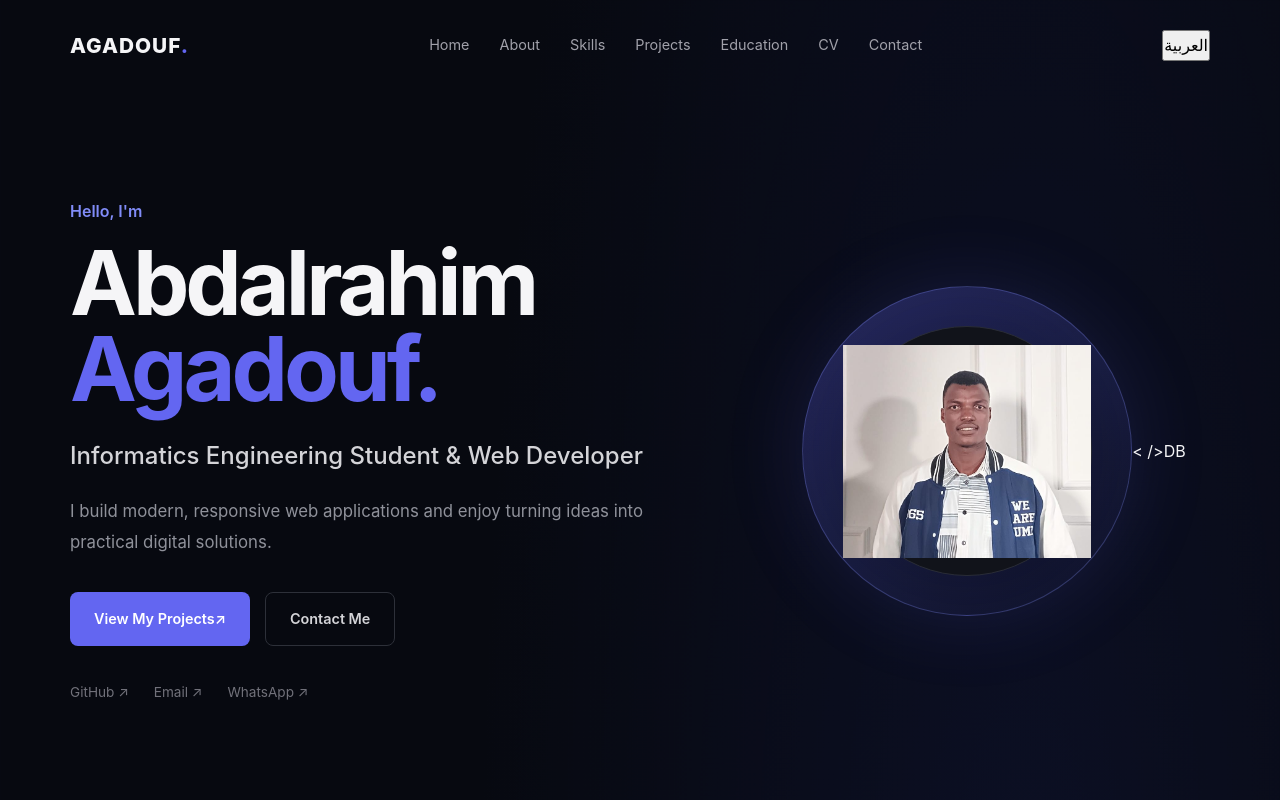
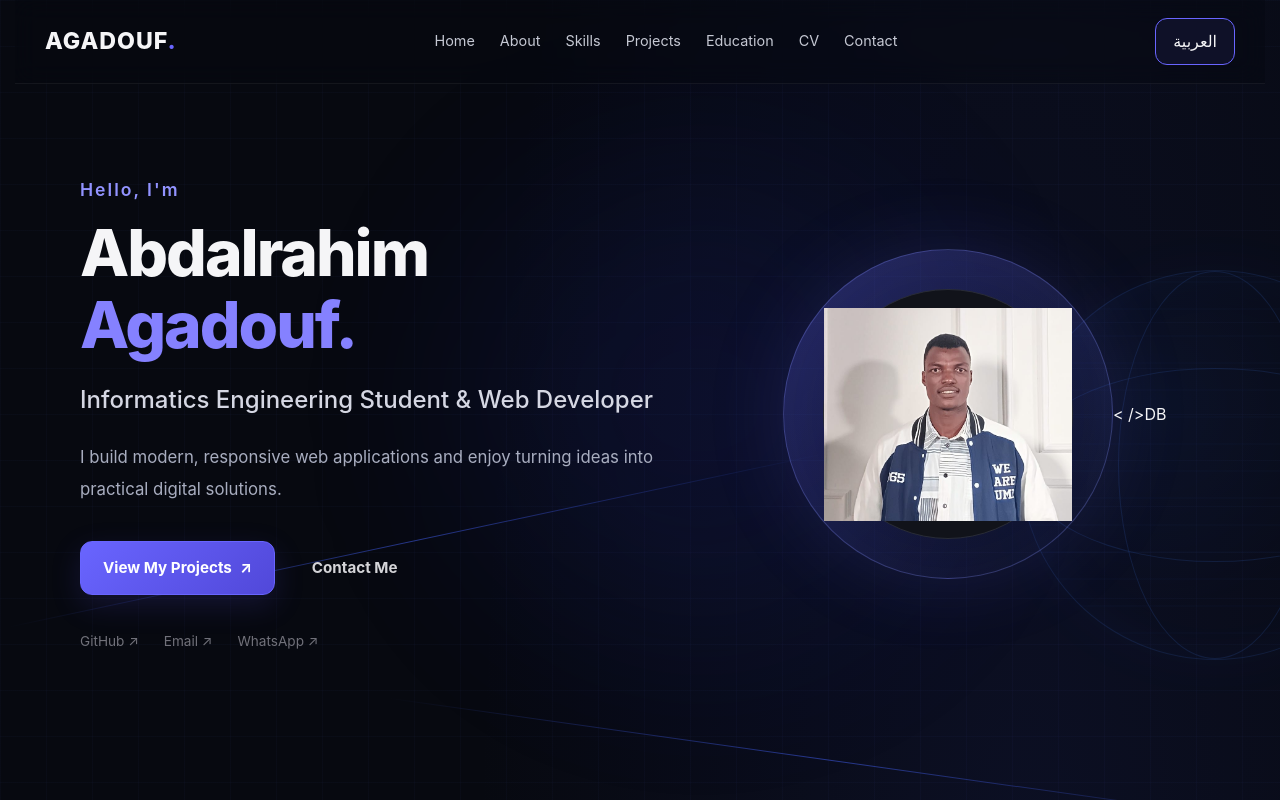
Before and after one commit to Agadouf/my-portfolio, a React (Vite) app: page / in a window 1280 px wide. Shown: the top 800 px of the page. Built offline with nearby package versions, Linux system fonts and the light colour scheme.

Commit message:
Update App.css

```diff
--- a/src/App.css
+++ b/src/App.css
@@ -1,6 +1,6 @@
-/* =========================================================
-   GLOBAL
-========================================================= */
+/* =========================
+   GLOBAL STYLES
+========================= */
 
 * {
   margin: 0;
@@ -10,7 +10,7 @@
 
 html {
   scroll-behavior: smooth;
-  scroll-padding-top: 25px;
+  scroll-padding-top: 90px;
   width: 100%;
   max-width: 100%;
 }
@@ -19,18 +19,10 @@ body {
   width: 100%;
   max-width: 100%;
   overflow-x: hidden;
-
   background: #070910;
   color: #f5f5f7;
-
-  font-family:
-    Inter,
-    system-ui,
-    -apple-system,
-    BlinkMacSystemFont,
-    "Segoe UI",
-    sans-serif;
-
+  font-family: Inter, system-ui, -apple-system, BlinkMacSystemFont,
+    "Segoe UI", sans-serif;
   line-height: 1.7;
 }
 
@@ -54,20 +46,25 @@ img {
   max-width: 100%;
 }
 
+button {
+  cursor: pointer;
+}
 
-/* =========================================================
+::selection {
+  background: #6965ff;
+  color: white;
+}
+
+/* =========================
    MAIN PORTFOLIO
-========================================================= */
+========================= */
 
 .portfolio {
   position: relative;
   isolation: isolate;
-
   width: 100%;
   min-height: 100vh;
-
-  overflow-x: hidden;
-
+  overflow: clip;
   background:
     radial-gradient(
       ellipse at 80% 20%,
@@ -90,7 +87,302 @@ img {
   z-index: 2;
 }
 
+.portfolio section {
+  scroll-margin-top: 85px;
+}
 
-/* =========================================================
-   PROGRAMMING BACKGROUND
-========================================================= */
+/* =========================
+   DECORATIVE BACKGROUND
+========================= */
+
+.tech-background {
+  position: absolute;
+  inset: 0;
+  z-index: 0;
+  overflow: hidden;
+  pointer-events: none;
+  background-image:
+    linear-gradient(
+      rgba(75, 95, 220, 0.035) 1px,
+      transparent 1px
+    ),
+    linear-gradient(
+      90deg,
+      rgba(75, 95, 220, 0.035) 1px,
+      transparent 1px
+    );
+  background-size: 46px 46px;
+}
+
+.background-glow {
+  position: absolute;
+  top: 160px;
+  left: 36%;
+  width: 480px;
+  height: 480px;
+  border-radius: 50%;
+  background: rgba(46, 62, 200, 0.12);
+  filter: blur(110px);
+  animation: glowPulse 7s ease-in-out infinite alternate;
+}
+
+.tech-globe {
+  position: absolute;
+  top: 270px;
+  right: -130px;
+  width: 390px;
+  height: 390px;
+  border: 1px solid rgba(65, 130, 255, 0.4);
+  border-radius: 50%;
+  background:
+    radial-gradient(
+      circle at 35% 35%,
+      rgba(47, 119, 255, 0.15),
+      transparent 60%
+    ),
+    repeating-linear-gradient(
+      0deg,
+      transparent 0,
+      transparent 25px,
+      rgba(48, 117, 255, 0.1) 26px,
+      transparent 27px
+    );
+  box-shadow:
+    inset 0 0 45px rgba(45, 112, 255, 0.12),
+    0 0 60px rgba(37, 99, 235, 0.1);
+  opacity: 0.35;
+}
+
+.globe-longitude {
+  position: absolute;
+  inset: 0 25%;
+  border: 1px solid rgba(65, 130, 255, 0.4);
+  border-radius: 50%;
+}
+
+.globe-latitude {
+  position: absolute;
+  inset: 25% 0;
+  border: 1px solid rgba(65, 130, 255, 0.4);
+  border-radius: 50%;
+}
+
+.circuit {
+  position: absolute;
+  height: 1px;
+  background: linear-gradient(
+    90deg,
+    transparent,
+    rgba(69, 100, 255, 0.5),
+    transparent
+  );
+  transform: rotate(-12deg);
+}
+
+.circuit-one {
+  top: 540px;
+  left: 0;
+  width: 65%;
+}
+
+.circuit-two {
+  top: 760px;
+  right: 0;
+  width: 70%;
+  transform: rotate(8deg);
+}
+
+@keyframes glowPulse {
+  from {
+    opacity: 0.5;
+  }
+
+  to {
+    opacity: 1;
+  }
+}
+
+/* =========================
+   NAVIGATION
+========================= */
+
+.navbar {
+  position: relative;
+  z-index: 10;
+  display: flex;
+  align-items: center;
+  justify-content: space-between;
+  gap: 25px;
+  width: 100%;
+  max-width: 1250px;
+  min-height: 78px;
+  margin: 0 auto;
+  padding: 18px 30px;
+  border-bottom: 1px solid rgba(255, 255, 255, 0.055);
+  background: rgba(7, 9, 16, 0.38);
+  backdrop-filter: blur(12px);
+}
+
+.logo {
+  flex-shrink: 0;
+  font-size: 1.45rem;
+  font-weight: 850;
+  letter-spacing: 1px;
+}
+
+.logo span {
+  color: #6965ff;
+}
+
+.nav-links {
+  display: flex;
+  align-items: center;
+  justify-content: center;
+  gap: 25px;
+}
+
+.nav-links a {
+  position: relative;
+  padding: 8px 0;
+  color: #c5c8d3;
+  font-size: 0.9rem;
+  white-space: nowrap;
+  transition: color 0.25s ease;
+}
+
+.nav-links a::after {
+  position: absolute;
+  bottom: 0;
+  left: 0;
+  width: 0;
+  height: 2px;
+  background: #6965ff;
+  content: "";
+  transition: width 0.25s ease;
+}
+
+.nav-links a:hover {
+  color: #9293ff;
+}
+
+.nav-links a:hover::after {
+  width: 100%;
+}
+
+.language-switch {
+  flex-shrink: 0;
+  min-height: 43px;
+  padding: 9px 17px;
+  border: 1px solid #6965ff;
+  border-radius: 12px;
+  background: rgba(105, 101, 255, 0.08);
+  color: #f5f5f7;
+  transition:
+    background 0.25s ease,
+    transform 0.25s ease;
+}
+
+.language-switch:hover {
+  background: rgba(105, 101, 255, 0.2);
+  transform: translateY(-2px);
+}
+
+/* =========================
+   HERO SECTION
+========================= */
+
+.hero {
+  display: grid;
+  grid-template-columns: 1.15fr 0.85fr;
+  align-items: center;
+  gap: 60px;
+  width: 100%;
+  max-width: 1180px;
+  min-height: 680px;
+  margin: 0 auto;
+  padding: 80px 30px 100px;
+}
+
+.hero-content {
+  position: relative;
+  z-index: 2;
+  max-width: 670px;
+}
+
+.hero-greeting {
+  margin-bottom: 12px;
+  color: #9293ff;
+  font-size: 1.1rem;
+  font-weight: 600;
+  letter-spacing: 2px;
+}
+
+.hero h1 {
+  margin-bottom: 18px;
+  font-size: clamp(2.7rem, 5vw, 4.8rem);
+  font-weight: 850;
+  line-height: 1.13;
+  letter-spacing: -2px;
+  overflow-wrap: anywhere;
+}
+
+.hero h1 span {
+  display: block;
+  color: #8581ff;
+}
+
+.hero h2 {
+  margin-bottom: 22px;
+  color: #d5d7e3;
+  font-size: clamp(1.1rem, 2vw, 1.5rem);
+  font-weight: 500;
+}
+
+.hero-description {
+  max-width: 580px;
+  margin-bottom: 32px;
+  color: #a8adbf;
+  font-size: 1.05rem;
+  line-height: 1.9;
+}
+
+.hero-buttons,
+.contact-buttons {
+  display: flex;
+  flex-wrap: wrap;
+  align-items: center;
+  gap: 14px;
+}
+
+.btn {
+  display: inline-flex;
+  align-items: center;
+  justify-content: center;
+  gap: 8px;
+  min-height: 50px;
+  padding: 13px 22px;
+  border: 1px solid transparent;
+  border-radius: 12px;
+  font-size: 0.95rem;
+  font-weight: 650;
+  text-align: center;
+  transition:
+    transform 0.25s ease,
+    background 0.25s ease,
+    border-color 0.25s ease,
+    box-shadow 0.25s ease;
+}
+
+.btn:hover {
+  transform: translateY(-3px);
+}
+
+.primary-btn {
+  border-color: #6965ff;
+  background: linear-gradient(135deg, #6965ff, #5148d9);
+  color: white;
+  box-shadow: 0 10px 30px rgba(83, 72, 217, 0.18);
+}
+
+.primary-btn:hover {
+  background: linear-gradient(135deg, #807cff
```
